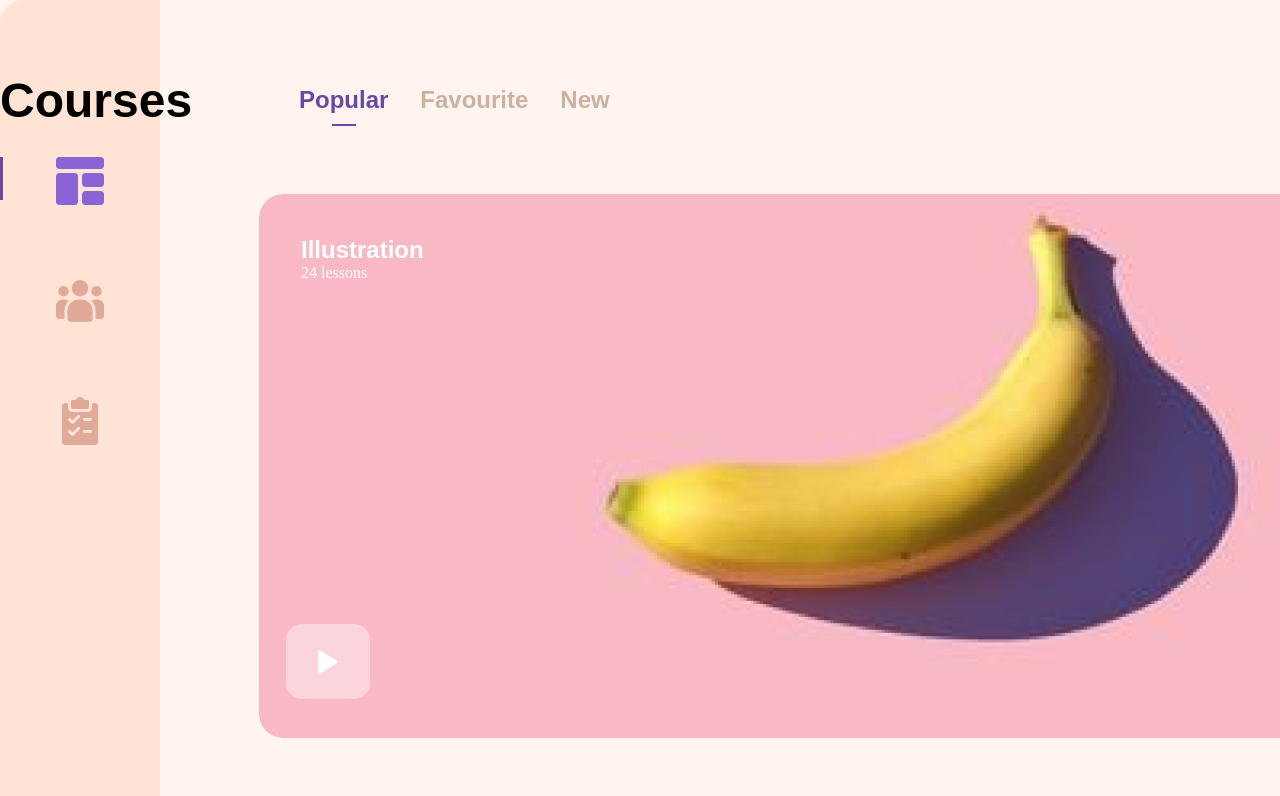
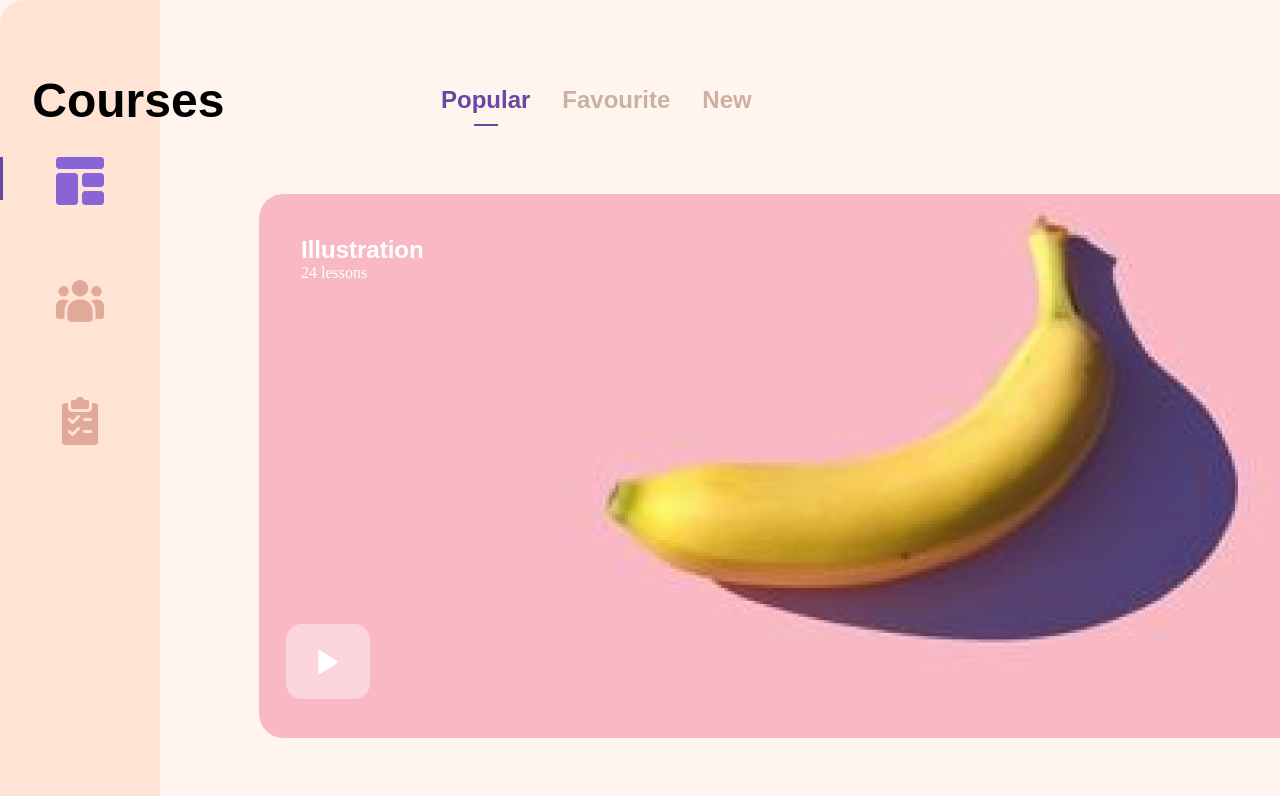
Before and after one commit to MeyerFrenchel/psd-test, a React (Create React App) app: page / in a window 1280 px wide. Shown: the top 796 px of the page. Built offline with nearby package versions, Linux system fonts and the light colour scheme; the HTML template or start-up script is replaced by a standard one.

Commit message:
second push

```diff
--- a/src/App.css
+++ b/src/App.css
@@ -24,6 +24,6 @@ body::-webkit-scrollbar-thumb {
 
 .App {
   display: flex;
-  flex-wrap: wrap;
+  flex-direction: column;
   width: 100vh;
 }
--- a/src/components/Navbar/NavbarElements.js
+++ b/src/components/Navbar/NavbarElements.js
@@ -39,15 +39,16 @@ font-weight: bold;
     left: 40%;
     bottom: 0;
 }
-
+@media only screen and (max-width:768px) {
+margin-left: 5%;
+}
 
 `
 export const NavMenu = styled.div`
 display: flex;
 align-items: center;
 @media only screen and (max-width:768px) {
-    display: block;
-    position: absolute;
+
 }
 `
 
```
